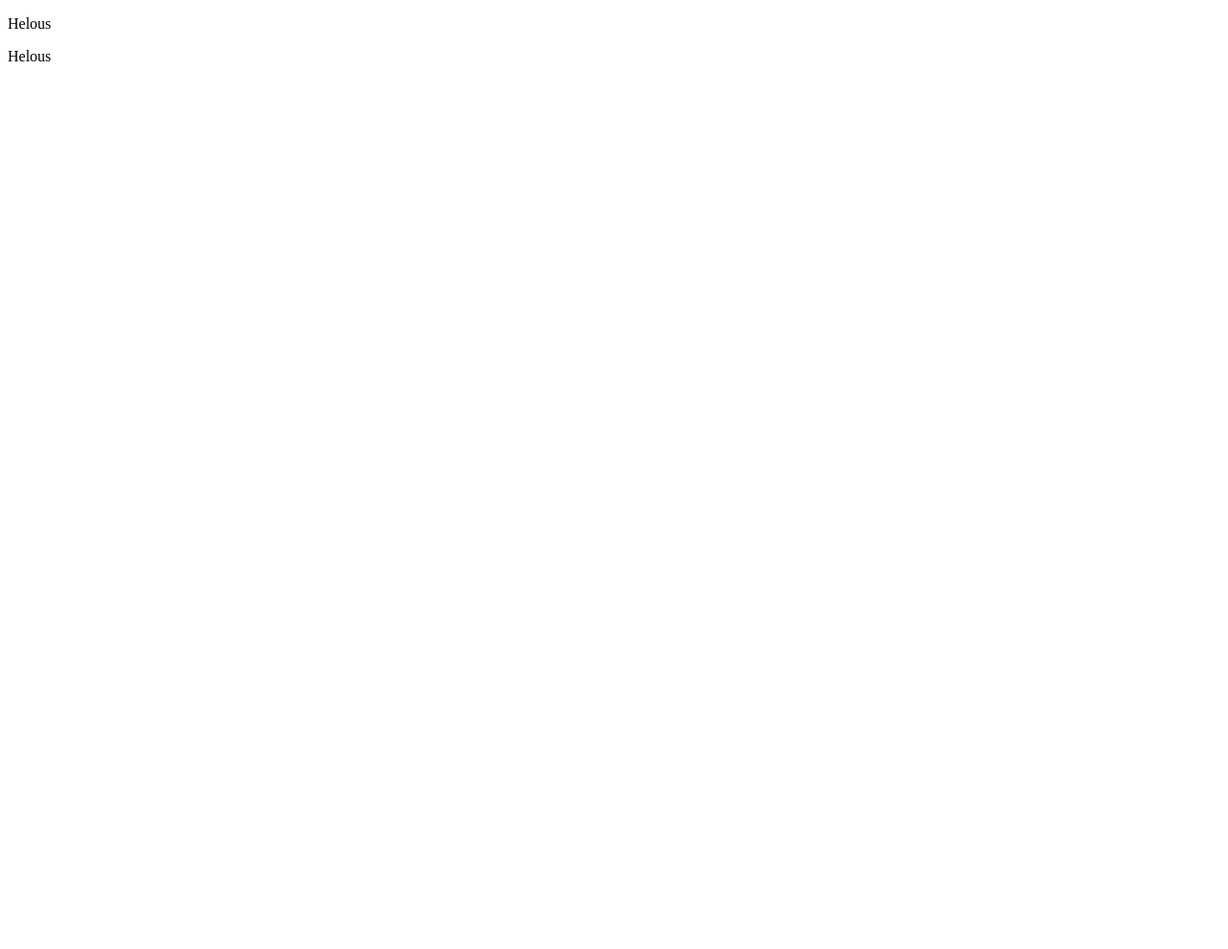
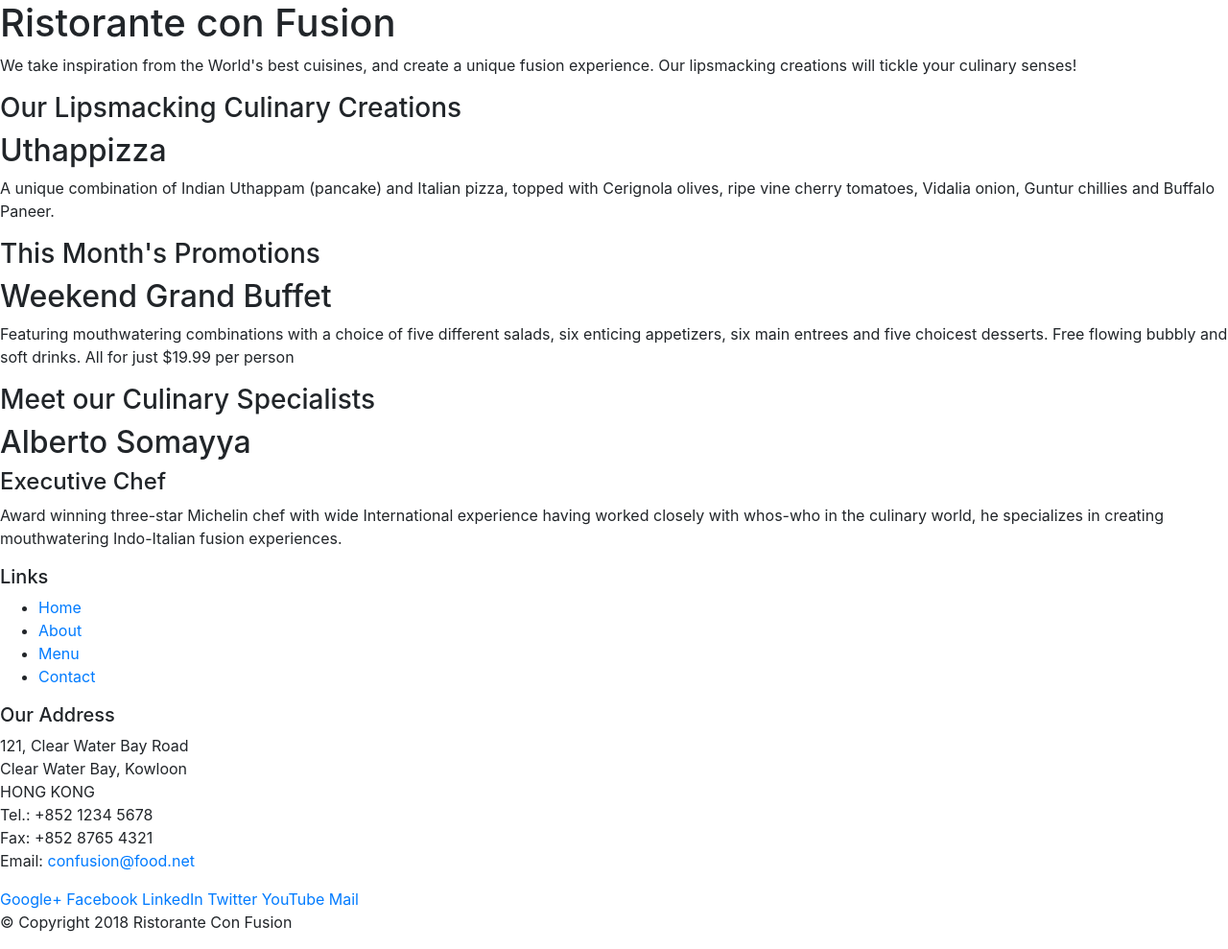
Before and after one commit to parraalex/web-development-bootstrap, a website: page conFusion/index.html in a window 1280 px wide. Shown: the whole page at 96% size. Before the commit the page ends 800 px from the top, so only its background shows below. Drawn offline with nearby package versions, Linux system fonts and the light colour scheme.

Commit message:
first bootstrap excercise

```diff
--- a/conFusion/index.html
+++ b/conFusion/index.html
@@ -1,9 +1,112 @@
 <!DOCTYPE html>
-<head> </head>
+<html lang="en">
+
+<head>
+     <!-- Required meta tags always come first -->
+     <meta charset="utf-8">
+     <meta name="viewport" content="width=device-width, initial-scale=1, shrink-to-fit=no">
+     <meta http-equiv="x-ua-compatible" content="ie=edge">
+
+     <!-- Bootstrap CSS -->
+     <link rel="stylesheet" href="node_modules/bootstrap/dist/css/bootstrap.min.css">
+    <title>Ristorante Con Fusion</title>
+</head>
+
 <body>
-    <p>Helous</p>
-    <p>Helous</p>
+
+    <header>
+        <div>
+            <div>
+                <div>
+                    <h1>Ristorante con Fusion</h1>
+                    <p>We take inspiration from the World's best cuisines, and create a unique fusion experience. Our lipsmacking creations will tickle your culinary senses!</p>
+                </div>
+                <div>
+                </div>
+            </div>
+        </div>
+    </header>
+
+    <div>
+        <div>
+            <div>
+                <h3>Our Lipsmacking Culinary Creations</h3>
+            </div>
+            <div>
+                <h2>Uthappizza</h2>
+                <p>A unique combination of Indian Uthappam (pancake) and Italian pizza, topped with Cerignola olives, ripe vine cherry tomatoes, Vidalia onion, Guntur chillies and Buffalo Paneer.</p>
+            </div>
+        </div>
 
 
+        <div>
+            <div>
+                <h3>This Month's Promotions</h3>
+            </div>
+            <div>
+                <h2>Weekend Grand Buffet</h2>
+                <p>Featuring mouthwatering combinations with a choice of five different salads, six enticing appetizers, six main entrees and five choicest desserts. Free flowing bubbly and soft drinks. All for just $19.99 per person </p>
+            </div>
+        </div>
+
+        <div>
+            <div>
+                <h3>Meet our Culinary Specialists</h3>
+            </div>
+            <div>
+                <h2>Alberto Somayya</h2>
+                <h4>Executive Chef</h4>
+                <p>Award winning three-star Michelin chef with wide International experience having worked closely with whos-who in the culinary world, he specializes in creating mouthwatering Indo-Italian fusion experiences. </p>
+            </div>
+        </div>
+    </div>
+
+    <footer>
+        <div>
+            <div>
+                <div>
+                    <h5>Links</h5>
+                    <ul>
+                        <li><a href="#">Home</a></li>
+                        <li><a href="#">About</a></li>
+                        <li><a href="#">Menu</a></li>
+                        <li><a href="#">Contact</a></li>
+                    </ul>
+                </div>
+                <div>
+                    <h5>Our Address</h5>
+                    <address>
+		              121, Clear Water Bay Road<br>
+		              Clear Water Bay, Kowloon<br>
+		              HONG KONG<br>
+		              Tel.: +852 1234 5678<br>
+		              Fax: +852 8765 4321<br>
+		              Email: <a href="mailto:confusion@food.net">confusion@food.net</a>
+		           </address>
+                </div>
+                <div>
+                    <div>
+                        <a href="http://google.com/+">Google+</a>
+                        <a href="http://www.facebook.com/profile.php?id=">Facebook</a>
+                        <a href="http://www.linkedin.com/in/">LinkedIn</a>
+                        <a href="http://twitter.com/">Twitter</a>
+                        <a href="http://youtube.com/">YouTube</a>
+                        <a href="mailto:">Mail</a>
+                    </div>
+                </div>
+           </div>
+           <div>
+                <div>
+                    <p>© Copyright 2018 Ristorante Con Fusion</p>
+                </div>
+           </div>
+        </div>
+    </footer>
+     <!-- jQuery first, then Popper.js, then Bootstrap JS. -->
+     <script src="node_modules/jquery/dist/jquery.slim.min.js"></script>
+     <script src="node_modules/popper.js/dist/umd/popper.min.js"></script>
+     <script src="node_modules/bootstrap/dist/js/bootstrap.min.js"></script>
 
 </body>
+
+</html>
```
Also changed, not shown: conFusion/package.json (+8 -1 lines), 1 other file.
